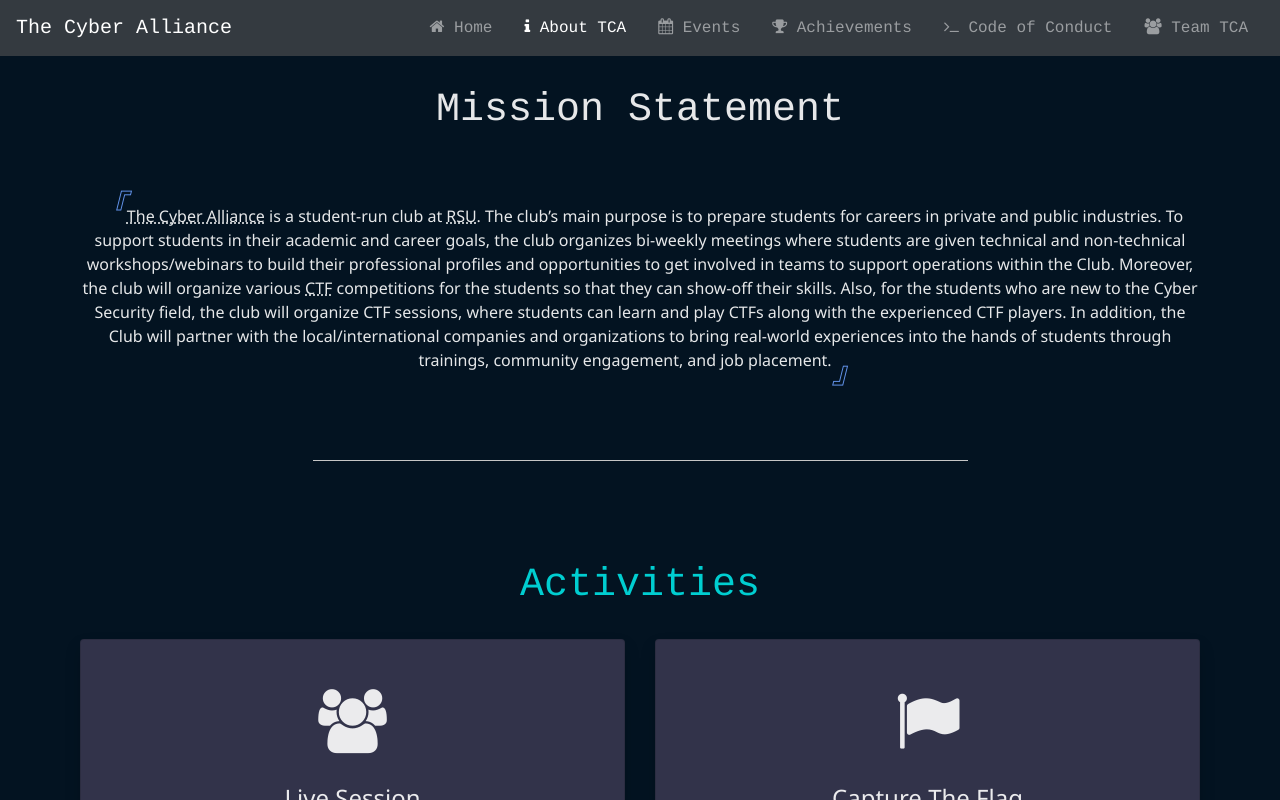
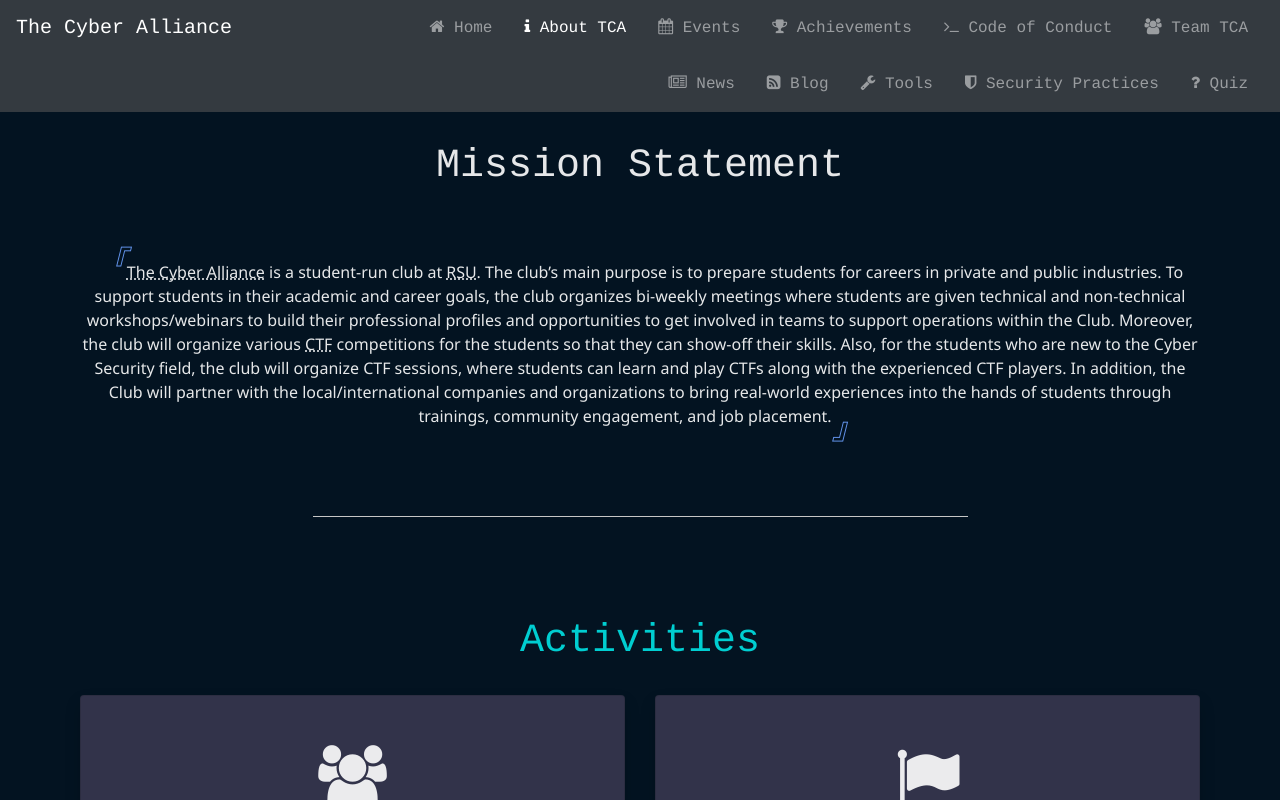
Before and after one commit to thecyberalliance/thecyberalliance.github.io, a plain HTML site: page about.html in a window 1280 px wide. Drawn offline with nearby package versions, Linux system fonts and the light colour scheme.

Commit message:
Update from https://github.com/Mit-Patel/The-Cyber-Alliance/commit/77f912258219562e12305db22f908b883d6bab18)

```diff
--- a/about.html
+++ b/about.html
@@ -165,6 +165,7 @@
     <script>
         $(document).ready(function() {
             createNav(["", "active", "", "", "", ""], "");
+            createNav1(["", "", "", "", ""], "");
             createFooter();
         });
     </script>
```
